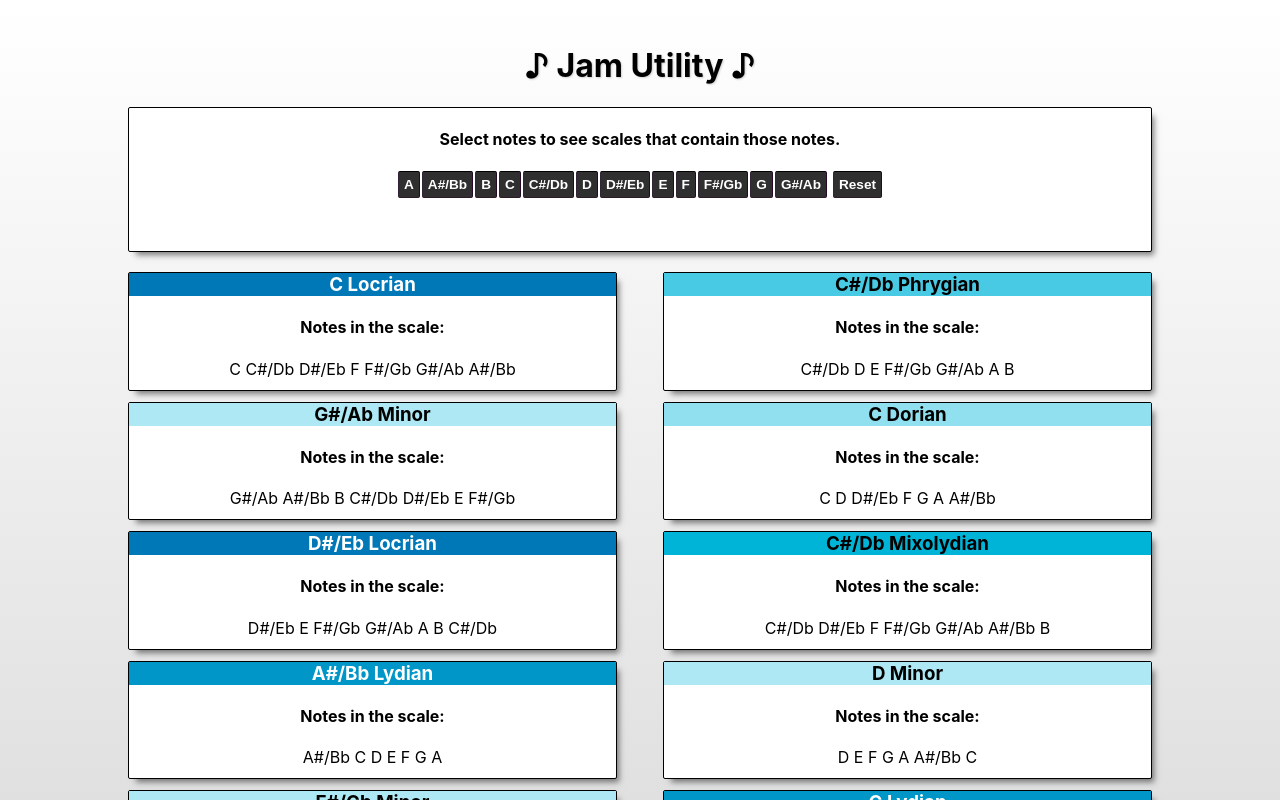
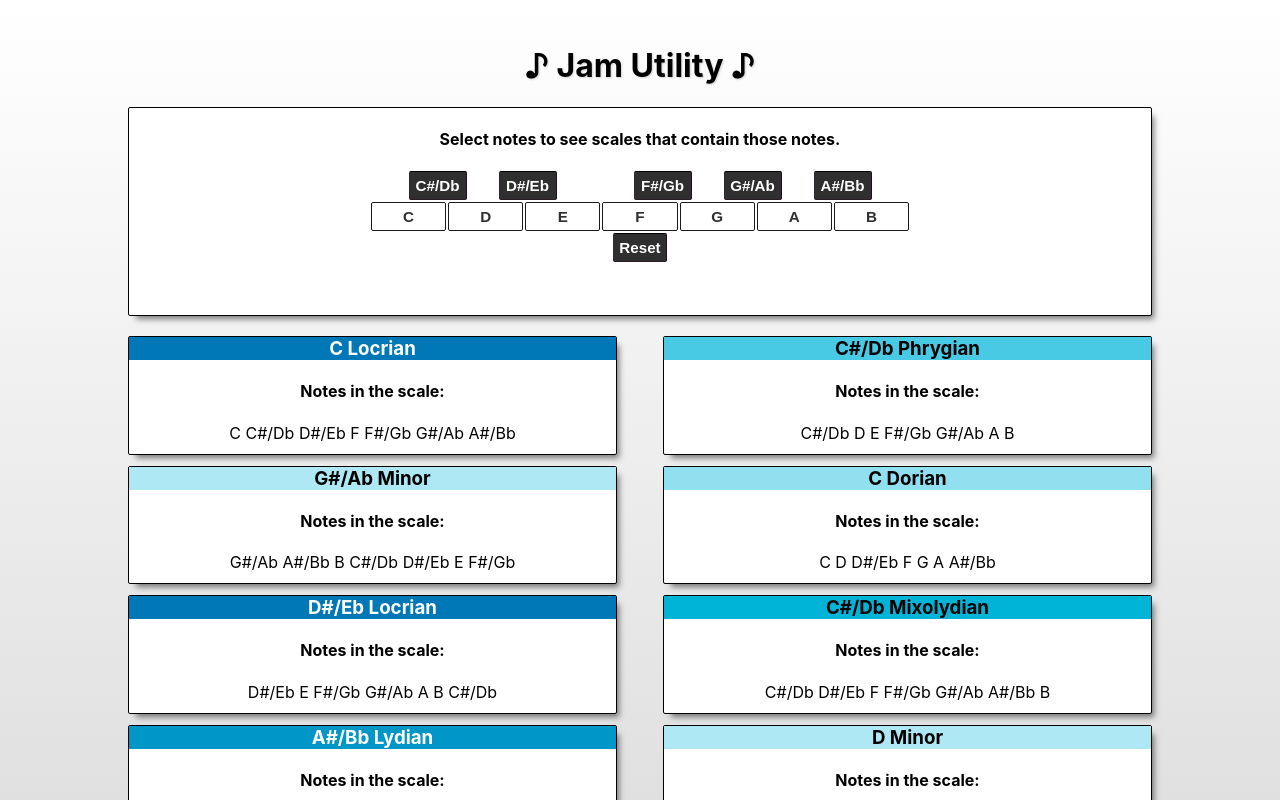
Before and after one commit to zhanknight/jam-utility, a React (Create React App) app: page / in a window 1280 px wide. Shown: the top 800 px of the page. Built offline with nearby package versions, Linux system fonts and the light colour scheme.

Commit message:
Change note buttons to piano style layout closes #4

```diff
--- a/src/App.css
+++ b/src/App.css
@@ -116,20 +116,68 @@ button {
   border-radius: 2px;
   border-color: rgb(0, 0, 0) rgb(37, 10, 39) rgb(42, 27, 39) rgb(49, 36, 52);
   font-weight: bold;
-  font-size: .85em;
+  font-size: .95em;
+}
+
+button:hover, .naturals-container button:hover, .accidentals-container button:hover {
+  background-color: #91adb4;
+}
+
+.keyboard-container {
+  width: 540px;
+  margin: 0 auto;
 
 }
 
-button:hover {
-  background-color: #91adb4;
+.accidentals-container {
+  width: 100%;
+  display: grid;
+  grid-template-columns: repeat(42, 1fr);
+  justify-items: center;
 }
 
-.button-selected {
+.accidentals-container button {
+  width: 58px;
+  color: #FFFFFF;
+  background-color:#2f2f2f;
+    position: relative;
+    z-index: 1;
+}
+
+.accidentals-container button.C {
+  grid-column: 6 / span 2;
+}
+
+.accidentals-container button.D {
+  grid-column: 12 / span 3;
+}
+
+.accidentals-container button.F {
+  grid-column: 25 / span 2;
+}
+
+.accidentals-container button.G {
+  grid-column: 31 / span 2;
+}
+
+.accidentals-container button.A {
+  grid-column: 37 / span 1;
+}
+
+.naturals-container {
+  width: 100%;
+  display: grid;
+  grid-template-columns: repeat(7, 1fr);
+}
+
+.naturals-container button {
+  color: #2f2f2f;
+  background-color:#FFFFFF;
+  border: 1px solid #1b1b1e;
+}
+
+#button-selected {
   color: #000000;
   border-color: rgb(0, 0, 0);
   background-color:#90E0EF;
 }
-
-.button-reset {
-  margin-left: 5px;
-}
--- a/src/NoteButtons.js
+++ b/src/NoteButtons.js
@@ -1,7 +1,8 @@
 import { useState } from "react";
 
 function NoteButtons(props) {
-    const notenames = ["A", "A#/Bb", "B", "C", "C#/Db", "D", "D#/Eb", "E", "F", "F#/Gb", "G", "G#/Ab"]
+    const naturals = ["C", "D", "E", "F", "G", "A", "B"]
+    const accidentals = ["C#/Db","D#/Eb","F#/Gb","G#/Ab", "A#/Bb"]
     const [interimNotes, setInterimNotes] = useState([])
 
 // this function sends a selected note back to the parent component for filtering
@@ -47,17 +48,31 @@ function NoteButtons(props) {
 // map out a button for each note that calls noteToggle when clicked
     return (
         <div className="App-selectorbar"> <h4>Select notes to see scales that contain those notes.</h4>
-        <div data-testid="buttons">
-        {notenames.map(note => {
+        <div data-testid="buttons" className="keyboard-container">
+        <div className="accidentals-container">
+        {accidentals.map(note => {
             if (interimNotes.includes(note)) {
             return (
-                <button className="button-selected" key={note} onClick={() => {noteToggle(note)}}>{note}</button>
+                <button className={note[0]} id="button-selected" key={note} onClick={() => {noteToggle(note)}}>{note}</button>
             )
             }
             else return (
-                <button key={note} onClick={() => {noteToggle(note)}}>{note}</button>
+                <button className={note[0]} key={note} onClick={() => {noteToggle(note)}}>{note}</button>
             )
         }) }
+        </div>
+        <div className="naturals-container">
+        {naturals.map(note => {
+            if (interimNotes.includes(note)) {
+            return (
+                <button className={note[0]} id="button-selected" key={note} onClick={() => {noteToggle(note)}}>{note}</button>
+            )
+            }
+            else return (
+                <button className={note[0]} key={note} onClick={() => {noteToggle(note)}}>{note}</button>
+            )
+        }) }
+        </div>
         <button className="button-reset" onClick={() => {resetButton()}}>Reset</button>
       </div>
       </div>
```
